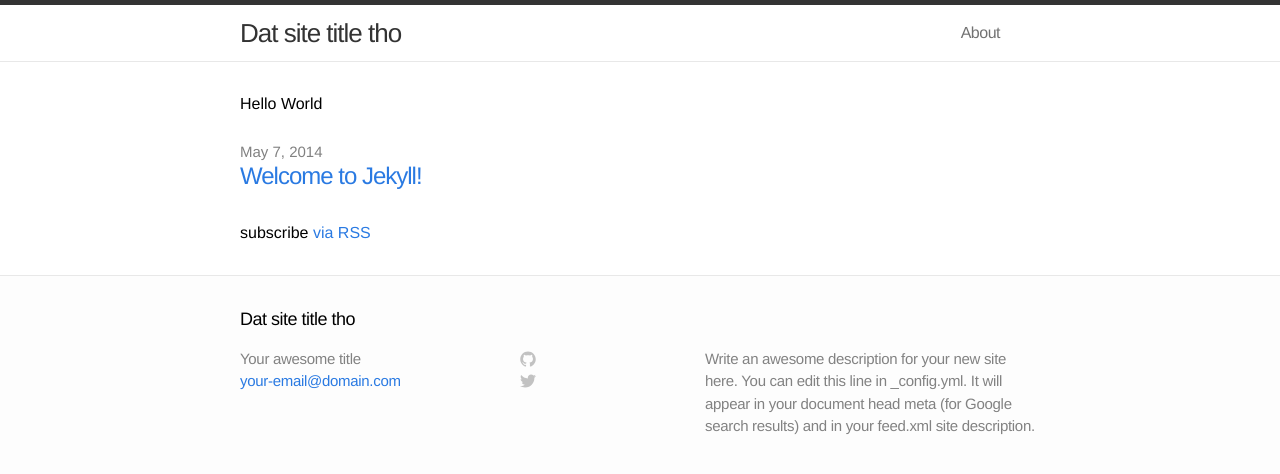
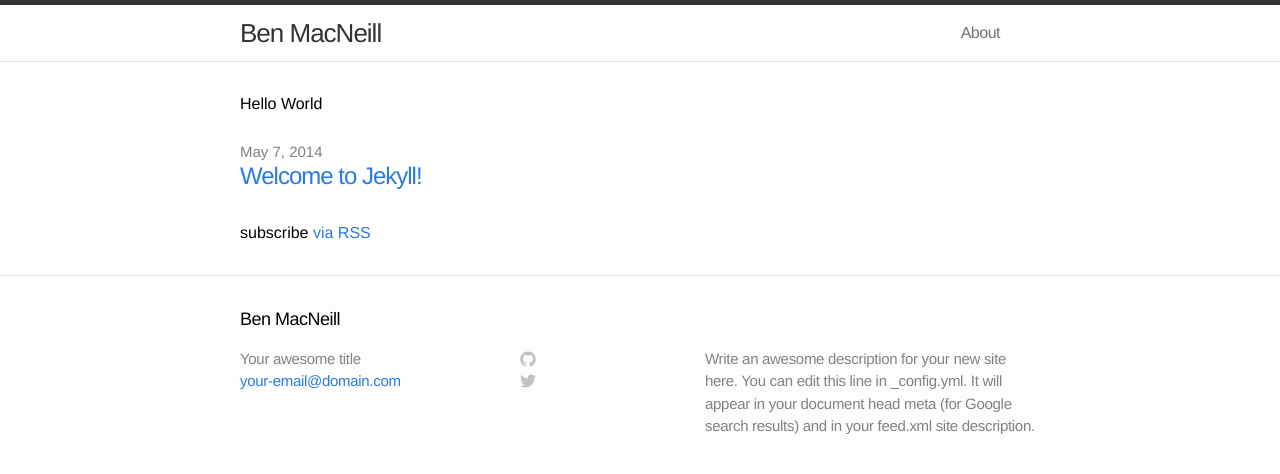
Before and after one commit to benmacneill/benmacneill.github.io, a Jekyll site: the page built from index.html, in a window 1280 px wide. Shown: the top 474 px of the page. Built offline with Jekyll 4.4.1, drawn with Linux system fonts in a browser that asks for light colours.

Commit message:
update page title

```diff
--- a/_config.yml
+++ b/_config.yml
@@ -1,5 +1,5 @@
 # Site settings
-name: Dat site title tho
+name: Ben MacNeill
 title: Your awesome title
 email: your-email@domain.com
 description: "Write an awesome description for your new site here. You can edit this line in _config.yml. It will appear in your document head meta (for Google search results) and in your feed.xml site description."
```
